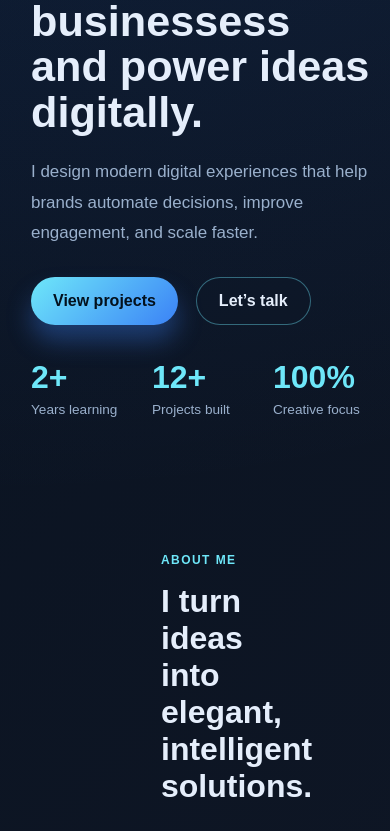
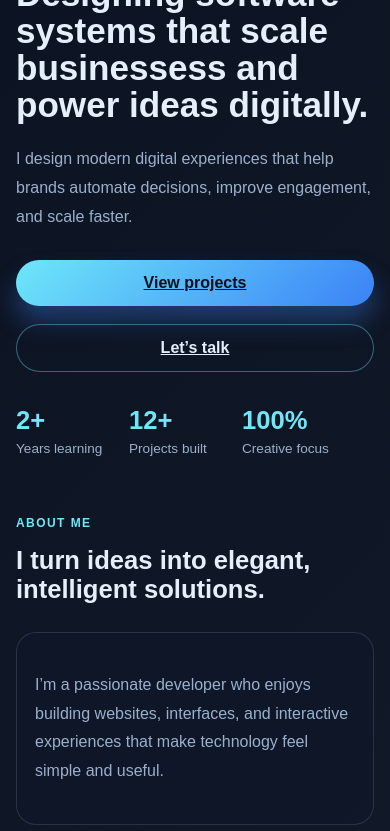
Before and after one commit to abdallahisah907-hub/my-portfolio, a plain HTML site: page index.html in a window 390 px wide. Shown: the part 1156-1987 px from the top of the page. Drawn offline with Linux system fonts and the light colour scheme.

Commit message:
Refactor main.css for layout and responsiveness
Refactor CSS for improved layout and responsiveness. Removed unnecessary styles and adjusted media queries for better mobile support.

```diff
--- a/main.css
+++ b/main.css
@@ -1,9 +1,4 @@
-body{
-  font-size: 16px;
-  padding: 15px;
-
-
-}
+/* ---------- BASE ---------- */
 :root {
   --bg: #07111f;
   --bg-soft: #0d1829;
@@ -28,27 +23,26 @@ html {
 body {
   margin: 0;
   font-family: Arial, Helvetica, sans-serif;
+  font-size: 16px;
   background:
     radial-gradient(circle at top left, rgba(59, 130, 246, 0.25), transparent 25%),
     linear-gradient(135deg, var(--bg), #111827 50%, var(--bg-soft));
   color: var(--text);
-
+  overflow-x: hidden;   /* prevents accidental horizontal scroll */
 }
 
+/* ---------- IMAGES ---------- */
 img {
-  width:75%
   display: block;
-  max-width:400px;
-
-
+  width: 100%;
+  max-width: 100%;
+  height: auto;
 }
 
-a {
-  text-decoration: none;
-}
-
+/* ---------- NAVBAR ---------- */
 .navbar {
-  width: min(3500px, calc(100% - 32px));
+  width: calc(100% - 32px);
+  max-width: 1120px;
   margin: 20px auto 0;
   padding: 18px 24px;
   background: rgba(15, 23, 42, 0.7);
@@ -62,10 +56,7 @@ a {
   position: relative;
   top: 12px;
   z-index: 10;
-
 }
-
-
 
 .nav-logo span {
   color: var(--primary);
@@ -75,6 +66,7 @@ a {
   display: flex;
   align-items: center;
   gap: 28px;
+  flex-wrap: wrap;
 }
 
 .nav-item {
@@ -87,13 +79,15 @@ a {
   color: var(--primary);
 }
 
+/* ---------- LAYOUT WRAPPERS ---------- */
 main,
 .contact-section {
-  width: min(1120px, calc(100% - 32px));
+  width: calc(100% - 32px);
+  max-width: 1120px;
   margin: 0 auto;
-
 }
 
+/* ---------- HERO ---------- */
 .hero {
   display: grid;
   grid-template-columns: 1.3fr 0.9fr;
@@ -113,7 +107,7 @@ main,
 
 .hero-copy h1 {
   margin: 0;
-  font-size: clamp(2.7rem, 5vw, 5rem);
+  font-size: clamp(2.2rem, 5vw, 5rem);
   line-height: 1.05;
   font-weight: 800;
 }
@@ -131,7 +125,6 @@ main,
   flex-wrap: wrap;
   gap: 18px;
   margin-top: 28px;
-
 }
 
 .btn {
@@ -160,12 +153,13 @@ main,
   background: rgba(15, 23, 42, 0.3);
 }
 
+/* ---------- STATS ---------- */
 .stats {
   display: flex;
   flex-wrap: wrap;
   gap: 26px;
   margin-top: 34px;
-  width:100%;
+  width: 100%;
 }
 
 .stats div {
@@ -185,33 +179,30 @@ main,
   font-size: 0.85rem;
 }
 
+/* ---------- PROFILE CARD ---------- */
 .profile-card {
   background: rgba(15, 23, 42, 0.72);
   border: 1px solid rgba(148, 163, 184, 0.2);
   border-radius: 28px;
   padding: 20px;
   box-shadow: 0 18px 40px rgba(15, 23, 42, 0.35);
-  margin-right: 100px;
   display: flex;
-  flex-wrap: wrap;         /* allows wrapping on small screens */
+  flex-wrap: wrap;
   gap: 1rem;
-
+  /* removed margin-right: 100px — it broke mobile */
 }
 
 .image-group {
-  width:100%;
+  width: 100%;
   margin: 0;
   border-radius: 22px;
   overflow: hidden;
-
-
-
 }
 
 .image-group img {
   width: 100%;
+  height: auto;
   object-fit: cover;
-  max-width:500px;
 }
 
 .profile-body {
@@ -235,39 +226,34 @@ main,
   line-height: 2;
 }
 
+/* ---------- SECTIONS ---------- */
 .section {
-  margin: 100px;
-  padding-left: 30px
-
-
-
+  /* was margin: 100px + padding-left: 30px — replaced with sane spacing */
+  margin: 80px 0;
+  padding-left: 0;
 }
 
 .section-heading {
   margin-bottom: 28px;
-
-
 }
 
 .section-heading h2 {
   margin: 0;
-  font-size: clamp(2rem, 3vw, 3rem);
+  font-size: clamp(1.6rem, 3vw, 3rem);
   max-width: 400px;
 }
 
+/* ---------- GRIDS ---------- */
 .about-grid,
 .services-grid,
 .projects-grid {
   display: grid;
   gap: 22px;
-
 }
 
 .about-grid {
   grid-template-columns: repeat(2, minmax(0, 1fr));
-  max-width:1100px;
-  width:100px;
-
+  /* removed width: 100px — that was forcing the grid tiny */
 }
 
 .about-card {
@@ -277,17 +263,11 @@ main,
   padding: 28px;
   line-height: 1.8;
   color: var(--muted);
-  max-width: 1100px;
-
-
 }
 
 .about-card.accent {
   background: linear-gradient(135deg, rgba(110, 231, 249, 0.12), rgba(167, 139, 250, 0.16));
-  width:100%;
-  max-width:500px
-
-
+  /* removed width/max-width — let the grid handle sizing */
 }
 
 .services-grid {
@@ -301,7 +281,6 @@ main,
   border-radius: 20px;
   padding: 26px 22px;
   box-shadow: 0 12px 28px rgba(15, 23, 42, 0.2);
-
 }
 
 .icon {
@@ -321,7 +300,6 @@ main,
 .project-card h3 {
   margin: 0 0 10px;
   font-size: 1.4rem;
-
 }
 
 .service-card p,
@@ -348,6 +326,7 @@ main,
   grid-template-columns: repeat(3, minmax(0, 1fr));
 }
 
+/* ---------- CONTACT ---------- */
 .contact-section {
   padding: 70px 0 90px;
 }
@@ -371,7 +350,6 @@ main,
 
 .form-group {
   display: block;
-  flex-direction: row;
   gap: 10px;
   margin-bottom: 18px;
 }
@@ -408,51 +386,93 @@ textarea {
   margin-top: 10px;
 }
 
-@media (max-width: 500px) {
-  .image-group,
-  .navbar,
-  .hero,
+.my-head {
+  font-size: 30px;
+}
+
+/* ---------- TABLET (≤ 900px) ---------- */
+@media (max-width: 900px) {
+  .hero {
+    grid-template-columns: 1fr;
+    gap: 32px;
+    padding: 56px 0 24px;
+  }
+
+  .services-grid,
+  .projects-grid {
+    grid-template-columns: repeat(2, minmax(0, 1fr));
+  }
+
+  .section {
+    margin: 60px 0;
+  }
+}
+
+/* ---------- MOBILE (≤ 600px) ---------- */
+@media (max-width: 600px) {
+  .navbar {
+    flex-direction: column;
+    gap: 14px;
+    padding: 16px 18px;
+    width: calc(100% - 24px);
+  }
+
+  .nav-links {
+    justify-content: center;
+    gap: 16px;
+  }
+
+  .hero {
+    padding: 40px 0 20px;
+  }
+
+  .hero-copy h1 {
+    font-size: clamp(2rem, 9vw, 2.6rem);
+  }
+
+  .lead {
+    font-size: 1rem;
+  }
+
+  .cta-row {
+    flex-direction: column;
+    align-items: stretch;
+  }
+
+  .btn {
+    width: 100%;
+  }
+
+  .stats {
+    gap: 18px;
+  }
+
+  .stats strong {
+    font-size: 1.6rem;
+  }
+
   .about-grid,
   .services-grid,
   .projects-grid,
   .field-row {
     grid-template-columns: 1fr;
-    flex-direction:column;
   }
 
-  .navbar {
-    flex-direction: column;
-    gap: 18px;
+  .section {
+    margin: 40px 0;
   }
 
-  .nav-links {
-    flex-wrap: wrap;
-    justify-content: center;
+  .section-heading h2 {
+    max-width: 100%;
   }
 
-  .hero {
-    padding-top: 44px;
-
-
+  .contact-form {
+    padding: 20px;
   }
 
-  .image-group img {
-    height: auto;
-  }
-
-  img{
-    object-fit: cover;
-    padding: 100px;
+  .about-card,
+  .service-card,
+  .project-card {
+    padding: 22px 18px;
   }
 }
-
-.my-head{
-  font-size:30px;
-
-}
-
-.about-card{
-  background: linear-gradient(135deg, rgba(110, 231, 249, 0.12), rgba(167, 139, 250, 0.16));
-  width: 100%;
-  max-width:500px;
-}
```
